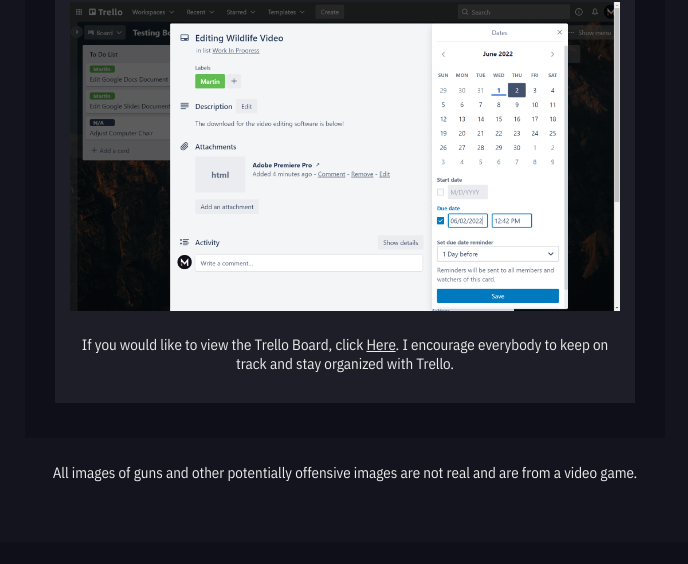
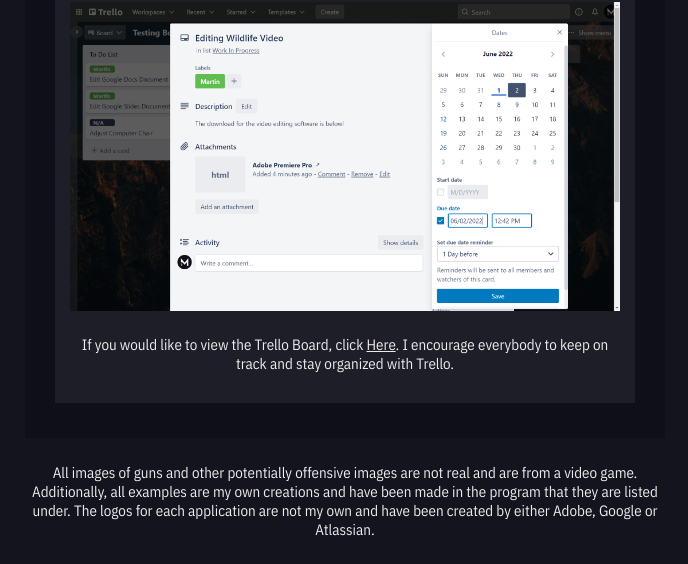
Before and after one commit to ItsMartonic/PortfolioWebsite, a plain HTML site: page programs.html in a window 1280 px wide. Shown: the part 8519-9083 px from the top of the page, without its empty margins (295-983 px from the left). Drawn offline with nearby package versions, Linux system fonts and the light colour scheme.

Commit message:
Disclaimer Update

```diff
--- a/programs.html
+++ b/programs.html
@@ -226,7 +226,7 @@
 
             <!-- Disclaimer -->
             <div class="program-disclaimer">
-                <p>All images of guns and other potentially offensive images are not real and are from a video game.</p>
+                <p>All images of guns and other potentially offensive images are not real and are from a video game. Additionally, all examples are my own creations and have been made in the program that they are listed under. The logos for each application are not my own and have been created by either Adobe, Google or Atlassian.</p>
             </div>
 
         </div>
```
